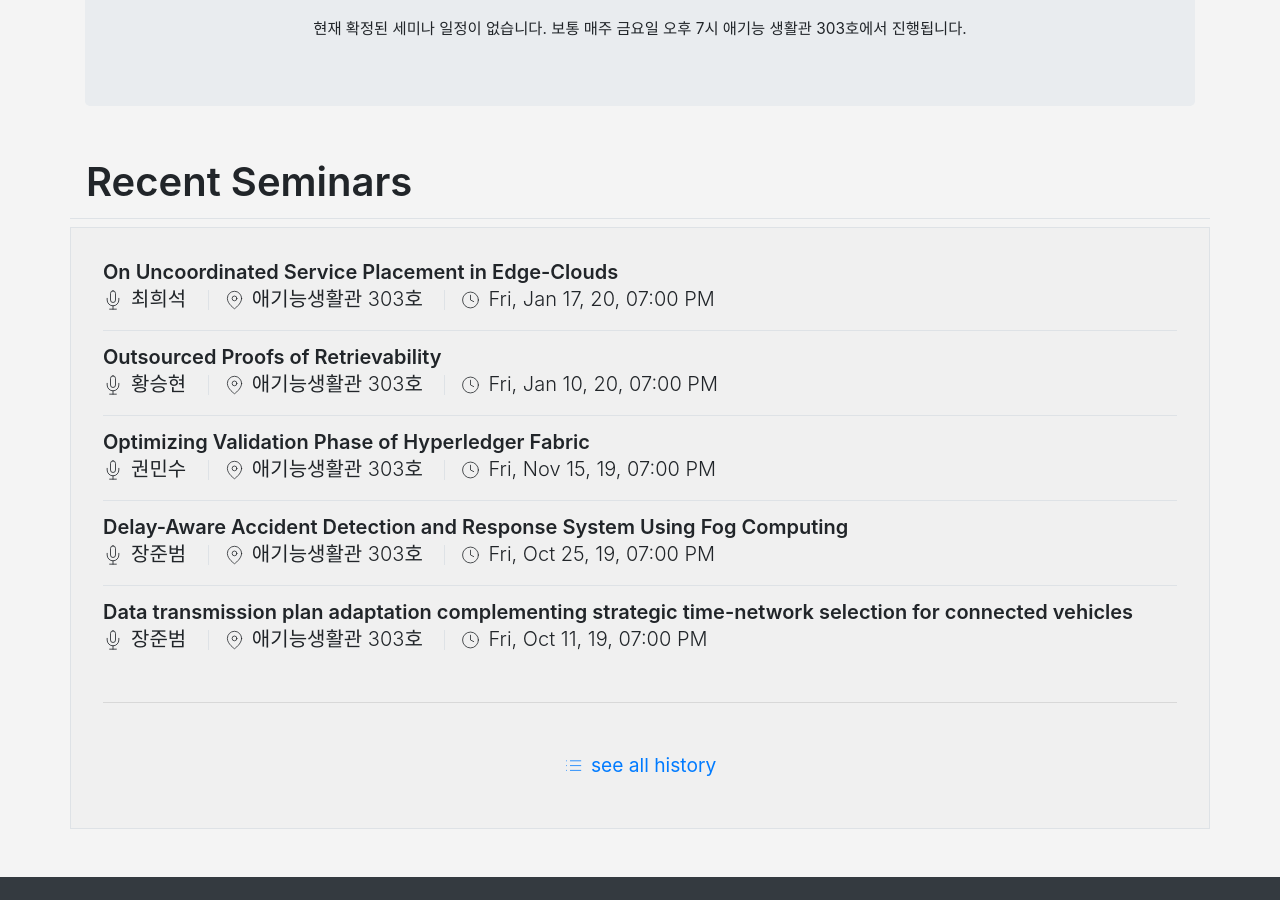
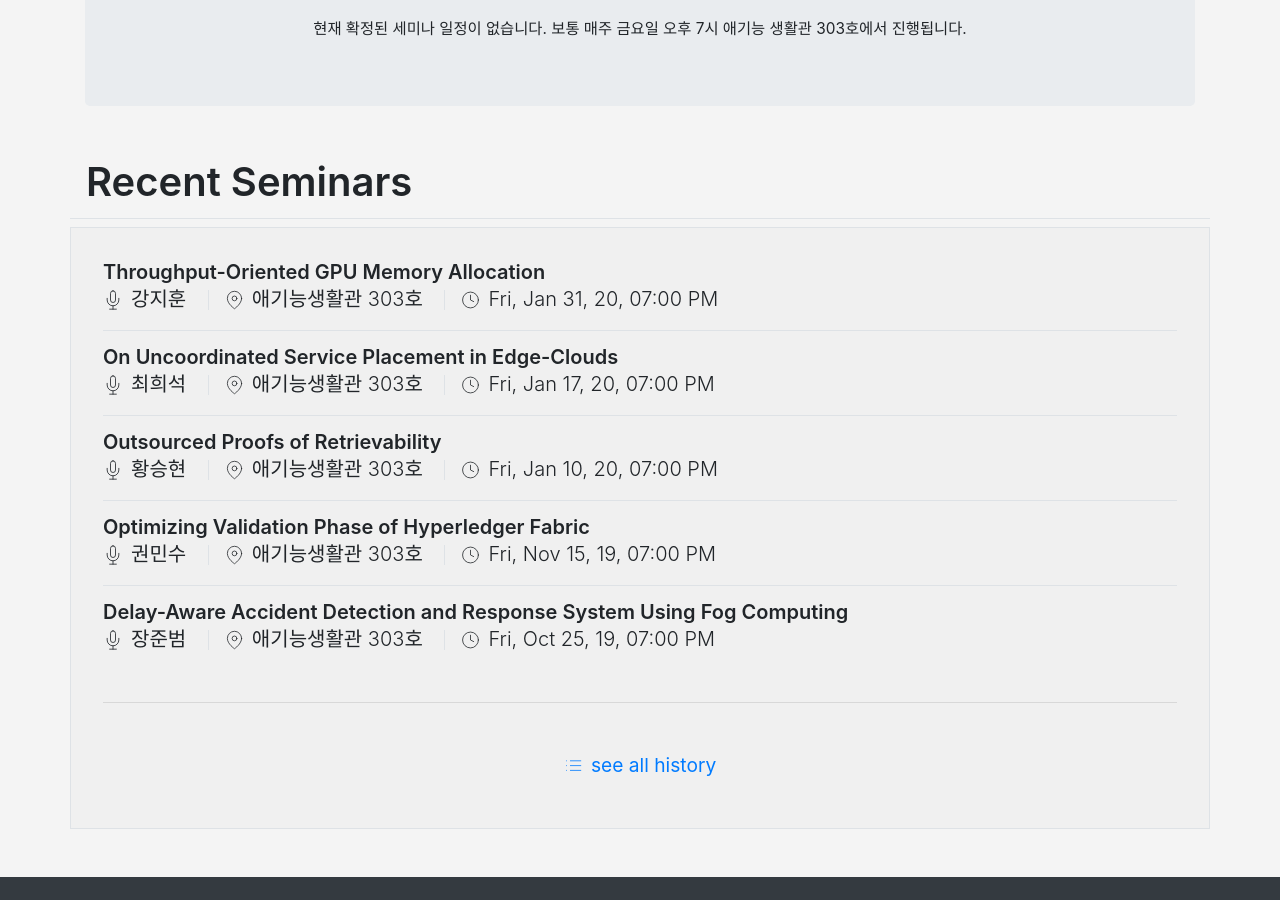
Before and after one commit to KU-Cloud/ku-cloud.github.io, a Jekyll site: the page built from seminar.html, in a window 1280 px wide and 900 px high, scrolled down 355 px. Built offline with Jekyll 4.4.1, drawn with Linux system fonts in a browser that asks for light colours.

Commit message:
Update seminars.yaml

```diff
--- a/_data/seminars.yaml
+++ b/_data/seminars.yaml
@@ -631,3 +631,7 @@
   date: 2020-01-17T19:00:00.000+0900
   speacker: 최희석
   location: 애기능생활관 303호
+- title: 'Throughput-Oriented GPU Memory Allocation'
+  date: 2020-01-31T19:00:00.000+0900
+  speacker: 강지훈
+  location: 애기능생활관 303호
```
